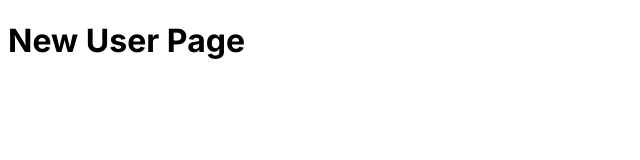
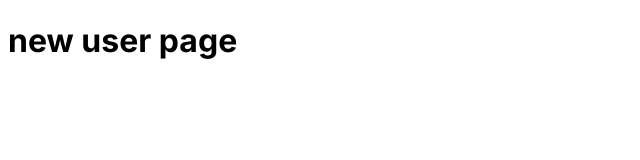
Before and after one commit to christianjcodes/bug-tracker-frontend, a Next.js app: page /new-user in a window 1280 px wide. Shown: the top 160 px of the page, without its empty margins (0-640 px from the left). Built offline with nearby package versions, Linux system fonts and the light colour scheme.

Commit message:
New user page changes

```diff
--- a/src/app/new-user/page.tsx
+++ b/src/app/new-user/page.tsx
@@ -1,5 +1,7 @@
 export default function Page() {
     return (
-        <h1>New User Page</h1>
+        <div>
+            <h1>new user page</h1>
+        </div>
     );
 }
```
